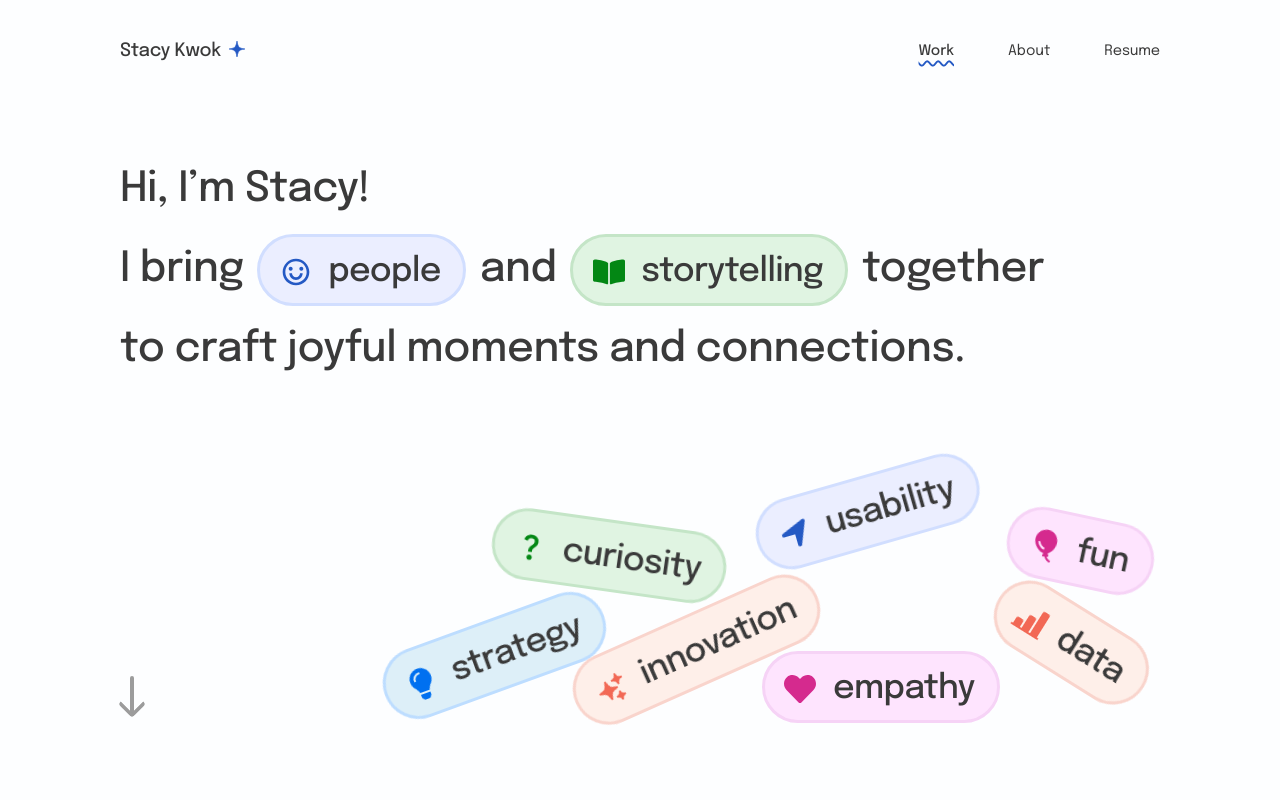
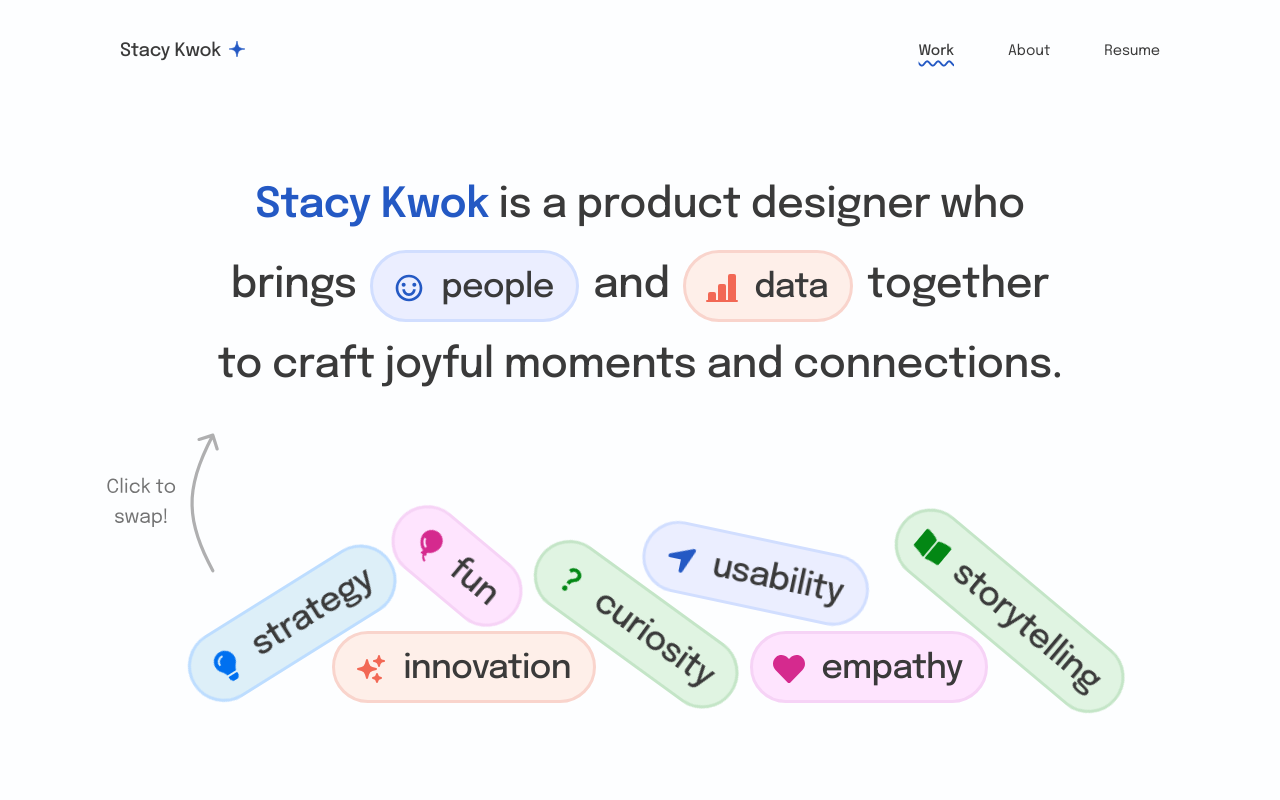
Before and after one commit to s6kwok/portfolio, a React (Create React App) app in the folder frontend/: page / in a window 1280 px wide. Shown: the top 800 px of the page. Built offline with nearby package versions, Linux system fonts and the light colour scheme.

Commit message:
updated hero section with center alignment and text change

```diff
--- a/frontend/src/components/Footer.jsx
+++ b/frontend/src/components/Footer.jsx
@@ -73,7 +73,7 @@ export default function Footer() {
         {/* Footer center aligned footnote */}
         <div style={{textAlign: 'center',}}>
             <p className='footerFootnote' style={{color: 'var(--GREY-500)'}}>
-              Portfolio made with 10,975 minutes of Spotify music, 85 Github commits (eep!), and lots of love
+              Portfolio made with 10,975 minutes of Spotify music, 86 Github commits (eep!), and lots of love
             </p>
         </div>
       </div>
--- a/frontend/src/pages/About.js
+++ b/frontend/src/pages/About.js
@@ -132,11 +132,11 @@ export default function About() {
                     {/* Large flowing text autolayout down */}
                     <div className='autoLayoutDownAlignTop gaph3h3' id='play'>
                         {/* Hint */}
-                        <div className='autoLayoutRightAlignCenter responsiveAutoLayoutRightCenter' style={{marginBottom: '3.65rem', marginTop: '1rem'}} data-aos="fade-up" data-aos-anchor-placement="top-center" data-aos-duration="800" data-aos-once="true" >
+                        <div className='autoLayoutRightAlignCenter responsiveAutoLayoutRightCenter' style={{marginBottom: '3.65rem', marginTop: '1rem'}} data-aos="fade-up" data-aos-anchor-placement="top-bottom" data-aos-duration="800" data-aos-once="true" >
                             <p>Psst! Click on the tags below to reveal surprises!</p>
                         </div>
 
-                        <div className='autoLayoutDownAlignTop gaph3h3' data-aos="fade-up" data-aos-anchor-placement="top-center" data-aos-duration="800" data-aos-once="true">
+                        <div className='autoLayoutDownAlignTop gaph3h3' data-aos="fade-up" data-aos-anchor-placement="top-bottom" data-aos-duration="800" data-aos-delay="200" data-aos-once="true">
                             <div className='autoLayoutRightAlignCenter gapSmallTagInlineText aboutParagraph'>
                                 <h3 className='aboutParagraphLineHeight'>Beyond design, you’ll find me</h3>
                                 <div className="hoverContainer">
@@ -212,12 +212,14 @@ export default function About() {
                     </div>
 
                     {/* Footnote */}
-                    <div className='autoLayoutRightAlignCenter responsiveAutoLayoutRightCenter' style={{gap: '0.5rem',}} >
+                    <div className='autoLayoutRightAlignCenter responsiveAutoLayoutRightCenter' style={{gap: '0.5rem',}} data-aos="fade-up" data-aos-anchor-placement="top-bottom" data-aos-duration="800" data-aos-once="true" >
                         <p>And thanks for stopping by</p>
                         <FaHeart />
                     </div>
 
-                    <Footer />
+                    <div data-aos="fade-up" data-aos-anchor-placement="top-bottom" data-aos-duration="1000" data-aos-once="true">
+                        <Footer />
+                    </div>
                 </div>
             </div>
         </>
--- a/frontend/src/pages/Home.js
+++ b/frontend/src/pages/Home.js
@@ -25,6 +25,7 @@ import QuestradeThumbnailVideo from '../assets/home/questrade-video-cropped.mp4'
 import BlueprintThumbnailVideo from '../assets/home/blueprint-video-cropped.mp4';
 import JamcityThumbnailVideo from '../assets/home/jamcity-video-cropped.mp4';
 import SnappeaThumbnailVideo from '../assets/home/snappea-video-cropped.mp4';
+import ArrowHero from '../assets/home/arrow-hero.svg';
 
 import { RiEmotionHappyLine } from "react-icons/ri";
 import { BsBarChartLineFill } from "react-icons/bs";
@@ -54,13 +55,13 @@ export default function Home() {
     ]);
 
     const [containerTags, setContainerTags] = useState([
-        { theme: 'blue', size: 'large', icon: FaLightbulb, text: 'strategy', style: { bottom:"50px", right:"270px", transform: 'rotate(-10deg)', position: 'absolute', zIndex: 10000 }},
-        { theme: 'green', size: 'large', icon: MdQuestionMark, text: 'curiosity', style: { bottom:"54px", right:"220px", transform: 'rotate(4deg)', position: 'absolute', zIndex: 10000 }},
-        { theme: 'orange', size: 'large', icon: HiSparkles, text: 'innovation', style: { bottom:"50px", right:"160px", transform: 'rotate(-12deg)', position: 'absolute', zIndex: 10000 }},
-        { theme: 'pink', size: 'large', icon: FaHeart, text: 'empathy', style: { bottom:"0px", right:"80px", transform: 'rotate(0deg)', position: 'absolute', zIndex: 10000 }},
-        { theme: 'green', size: 'large', icon: FaBookOpen, text: 'storytelling', style: { bottom:"10px", right:"10px", transform: 'rotate(16deg)', position: 'absolute', zIndex: 10000 }},
-        { theme: 'primary-blue', size: 'large', icon: FaLocationArrow, text: 'usability', style: { bottom:"102px", right:"80px", transform: 'rotate(-8deg)', position: 'absolute', zIndex: 10000 }},
-        { theme: 'pink', size: 'large', icon: IoBalloonSharp, text: 'fun', style: { bottom:"64px", right:"8px", transform: 'rotate(6deg)', position: 'absolute', zIndex: 10000 }}
+        { theme: 'blue', size: 'large', icon: FaLightbulb, text: 'strategy', style: { bottom:"3px", left:"26px", transform: 'rotate(-16deg)', position: 'absolute', zIndex: 10000 }},
+        { theme: 'pink', size: 'large', icon: IoBalloonSharp, text: 'fun', style: { bottom:"85px", left:"106px", transform: 'rotate(20deg)', position: 'absolute', zIndex: 10000 }},
+        { theme: 'orange', size: 'large', icon: HiSparkles, text: 'innovation', style: { bottom:"0px", left:"96px", transform: 'rotate(0deg)', position: 'absolute', zIndex: 10000 }},
+        { theme: 'green', size: 'large', icon: MdQuestionMark, text: 'curiosity', style: { bottom:"70px", left:"180px", transform: 'rotate(18deg)', position: 'absolute', zIndex: 10000 }},
+        { theme: 'primary-blue', size: 'large', icon: FaLocationArrow, text: 'usability', style: { bottom:"66px", left:"246px", transform: 'rotate(6deg)', position: 'absolute', zIndex: 10000 }},
+        { theme: 'pink', size: 'large', icon: FaHeart, text: 'empathy', style: { bottom:"0px", left:"305px", transform: 'rotate(0deg)', position: 'absolute', zIndex: 10000 }},
+        { theme: 'green', size: 'large', icon: FaBookOpen, text: 'storytelling', style: { bottom:"117px", left:"354px", transform: 'rotate(20deg)', position: 'absolute', zIndex: 10000 }},
     ]);
 
     // State to track if the tags should be visible (trigger animation)
@@ -126,25 +127,25 @@ export default function Home() {
         setContainerTags(updatedContainerTags);
     };
 
-    useEffect(() => {
-        // Immediately switch a tag as soon as the component mounts with a short delay
-        const initialTimeoutId = setTimeout(() => {
-            const initialTagIndex = Math.floor(Math.random() * h1Tags.length);
-            handleTitleTagClick(initialTagIndex); // Perform the first switch quickly
-        }, 1500); // Short delay for the first switch
+    // useEffect(() => {
+    //     // Immediately switch a tag as soon as the component mounts with a short delay
+    //     const initialTimeoutId = setTimeout(() => {
+    //         const initialTagIndex = Math.floor(Math.random() * h1Tags.length);
+    //         handleTitleTagClick(initialTagIndex); // Perform the first switch quickly
+    //     }, 1500); // Short delay for the first switch
 
-        // Set up the interval for subsequent switches after the initial switch
-        const intervalId = setInterval(() => {
-            const randomTagIndex = Math.floor(Math.random() * h1Tags.length);
-            handleTitleTagClick(randomTagIndex); // Call the same function to switch tags randomly
-        }, 4000); // Regular interval for subsequent switches
+    //     // Set up the interval for subsequent switches after the initial switch
+    //     const intervalId = setInterval(() => {
+    //         const randomTagIndex = Math.floor(Math.random() * h1Tags.length);
+    //         handleTitleTagClick(randomTagIndex); // Call the same function to switch tags randomly
+    //     }, 4000); // Regular interval for subsequent switches
 
-        // Cleanup on unmount
-        return () => {
-            clearTimeout(initialTimeoutId); // Clear the initial timeout
-            clearInterval(intervalId); // Clear the interval
-        };
-    }, []); // Empty dependency array ensures it runs only once on mount
+    //     // Cleanup on unmount
+    //     return () => {
+    //         clearTimeout(initialTimeoutId); // Clear the initial timeout
+    //         clearInterval(intervalId); // Clear the interval
+    //     };
+    // }, []); // Empty dependency array ensures it runs only once on mount
 
     return(
         <>
@@ -170,12 +171,12 @@ export default function Home() {
                                     <div className='autoLayoutDownAlignCenter gaph1h1'>
                                     {/* <div className='autoLayoutDownAlignCenter gaph1h1' data-aos="fade-up" data-aos-anchor-placement="top-center" data-aos-duration="1000" data-aos-once="true"> */}
                                         {/* <h1>Hi, I’m Stacy <img src={Sparkle5} alt="Sparkle" width="28" height="28" style={{marginLeft: '0.2rem'}} /> <img src={Sparkle6} alt="Sparkle" width="24" height="24" /></h1> */}
-                                        <h1>Hi, I’m Stacy!</h1>
+                                        <h1 className='homeh1AfterTags'><span style={{color: 'var(--PRIMARY-BLUE-500)', fontWeight: '550'}}>Stacy Kwok</span> is a product <span style={{whiteSpace: 'nowrap'}}>designer who</span></h1>
                                         {/* <h1>Hi, I’m Stacy <RiEmotionHappyLine style={{fontSize: '2rem', marginRight: '0.15rem', marginLeft: '0.25rem', paddingBottom: '0rem'}} className="footerEmojis" /> <img src={Sparkle6} alt="Sparkle" width="26" height="26" className="footerEmojis" style={{marginLeft: '0rem', paddingBottom: '0.25rem'}} /></h1> */}
 
                                         {/* Line with tags */}
-                                        <div className='autoLayoutRightAlignLeftCenter gapLargeTagInlineText heroMainParagraphContentHeader'>
-                                            <h1 style={{ whiteSpace: 'nowrap'}} >I bring</h1>
+                                        <div className='autoLayoutRightAlignLeftCenter gapLargeTagInlineText heroMainParagraphContentHeader heroTagLine'>
+                                            <h1 style={{ whiteSpace: 'nowrap'}} >brings</h1>
                                             <div className='autoLayoutRightAlignLeftCenter gapLargeTagInlineText'>
                                                 {h1Tags.map((tag, index) => (
                                                     <>
@@ -237,7 +238,10 @@ export default function Home() {
                                         </div>
                                     </div>
                                 ))}
-                                <div class="down-arrow" data-aos="fade-up" data-aos-anchor-placement="bottom" data-aos-duration="400" data-aos-once="true" onClick={() => {
+                                <div className='arrowHero' data-aos="fade-up" data-aos-anchor-placement="bottom" data-aos-duration="1000" data-aos-delay="2000" data-aos-once="true">
+                                    <img src={ArrowHero} alt="Hero hint" width="140" height="140" />
+                                </div>
+                                {/* <div class="down-arrow" data-aos="fade-up" data-aos-anchor-placement="bottom" data-aos-duration="400" data-aos-once="true" onClick={() => {
                                 const element = document.getElementById("recentWorkHeader");
                                 const offset = -100; // Adjust this value to fine-tune the scroll position
                                 const elementPosition = element.getBoundingClientRect().top + window.pageYOffset;
@@ -247,11 +251,11 @@ export default function Home() {
                                     top: offsetPosition,
                                     behavior: "smooth"
                                 });
-                                }}></div>
+                                }}></div> */}
                             </div>
                         </div>
 
-                        <div className='recentWork autoLayoutRightAlignCenter' data-aos="fade-up" data-aos-anchor-placement="top-center" data-aos-duration="600" data-aos-once="true" style={{gap: '1rem'}} id='recentWorkHeader'>
+                        <div className='recentWork autoLayoutRightAlignCenter responsiveAutoLayoutRightCenter' data-aos="fade-up" data-aos-anchor-placement="top-bottom" data-aos-duration="600" data-aos-once="true" style={{gap: '1.25rem'}} id='recentWorkHeader'>
                             {/* <h4><HiSparkles /><IoSparklesSharp />Recent work I'm proud of!</h4> */}
                             <img src={SparkleCluster1} alt="Sparkles" width="40" height="40" className="recentWorkEmojis1" style={{marginBottom: '0.75rem'}} />
                             <h4>Recent work I'm proud of!</h4>
@@ -268,7 +272,7 @@ export default function Home() {
                                     navigate(routes.snapPea);
                                     window.scrollTo({ top:0, left:0, behavior: "instant"})
                                 }}
-                                data-aos="fade-up" data-aos-anchor-placement="top-center" data-aos-duration="600" data-aos-delay="200" data-aos-once="true"
+                                data-aos="fade-up" data-aos-anchor-placement="top-bottom" data-aos-duration="600" data-aos-delay="200" data-aos-once="true"
                             >
 
                                 {/* Left section with photo */}
@@ -308,7 +312,7 @@ export default function Home() {
                                     navigate(routes.jamCity);
                                     window.scrollTo({ top:0, left:0, behavior: "instant"})
                                 }}
-                                data-aos="fade-up" data-aos-anchor-placement="top-center" data-aos-duration="600" data-aos-once="true"
+                                data-aos="fade-up" data-aos-anchor-placement="top-bottom" data-aos-duration="600" data-aos-once="true"
                             >
 
                                 {/* Left section with photo */}
@@ -348,7 +352,7 @@ export default function Home() {
                                     navigate(routes.questrade);
                                     window.scrollTo({ top:0, left:0, behavior: "instant"})
                                 }}
-                                data-aos="fade-up" data-aos-anchor-placement="top-center" data-aos-duration="600" data-aos-once="true"
+                                data-aos="fade-up" data-aos-anchor-placement="top-bottom" data-aos-duration="600" data-aos-once="true"
                             >
 
                                 {/* Left section with photo */}
@@ -388,7 +392,7 @@ export default function Home() {
                                     navigate(routes.blueprint);
                                     window.scrollTo({ top:0, left:0, behavior: "instant"})
                                 }}
-                                data-aos="fade-up" data-aos-anchor-placement="top-center" data-aos-duration="600" data-aos-once="true"
+                                data-aos="fade-up" data-aos-anchor-placement="top-bottom" data-aos-duration="600" data-aos-once="true"
                             >
 
                                 {/* Left section with photo */}
@@ -423,7 +427,7 @@ export default function Home() {
                         </div>
                     </div>
 
-                    <div data-aos="fade-up" data-aos-anchor-placement="top-center" data-aos-duration="1000" data-aos-once="true">
+                    <div data-aos="fade-up" data-aos-anchor-placement="top-bottom" data-aos-duration="1000" data-aos-once="true">
                         <Footer />
                     </div>
                 </div>
--- a/frontend/src/styles/Home.css
+++ b/frontend/src/styles/Home.css
@@ -3,14 +3,14 @@
 /* Projects list */
 .projectsList {
     gap: 14rem;
-    padding-bottom: 2rem;
+    padding-bottom: 0.75rem;
     padding-top: 0rem;
 }
 /* Large screens (laptops) */
 @media (max-width: 1440px) {
     .projectsList {
         gap: 12rem;
-        padding-bottom: 2rem;
+        /* padding-bottom: 2rem; */
     }
 }
 /* Medium screens (tablets) */
@@ -180,10 +180,23 @@
     flex-direction: column; /* Stack tags vertically */
     gap: 5px; /* Adjust spacing between tags */
     z-index: 1;
-    height: 216px;
+    height: 180px;
     /* height:400px; */
-    /* width: 950px; */
+    width: 1000px;
     /* background: linear-gradient(335deg, rgb(156, 156, 156, 0.08) 20%, rgba(156, 156, 156, 0) 49.4%); */
+}
+
+.arrowHero {
+    text-align: left;
+    position: absolute;
+    left: -50px;
+    bottom: 126px;
+}
+/* Small screens (mobile) */
+@media (max-width: 768px) {
+    .arrowHero {
+        display: none;
+    }
 }
 
 /* Medium screens (tablets) */
@@ -292,7 +305,7 @@
     max-width: 70%;
     margin-left: auto;
     margin-right: auto;
-    margin-top: 4.5rem;
+    margin-top: 10vh;
 }
 /* Large screens (laptops) */
 @media (max-width: 1440px) {
@@ -363,17 +376,27 @@
     position: relative;
     /* min-height: 88vh; */
     max-height: fit-content;
-    justify-content: flex-start;
+    margin-left: auto;
+    margin-right: auto;
+    text-align: center;
+    /* justify-content: flex-start; */
 }
 
 .heroMainParagraph {
     position: 'relative';
-    padding-top: 6rem;
+    padding-top: 14vh;
     z-index: 0;
+    /* padding-right: 1.25rem; */
+    margin-left: auto;
+    margin-right: auto;
 }
 
 .heroMainParagraphContent {
     padding-bottom: 4rem;
+}
+
+.heroTagLine {
+    justify-content: center !important;
 }
 
 /* Medium screens (tablets) */
```
Also changed, not shown: frontend/src/assets/home/arrow-hero.svg (added).
